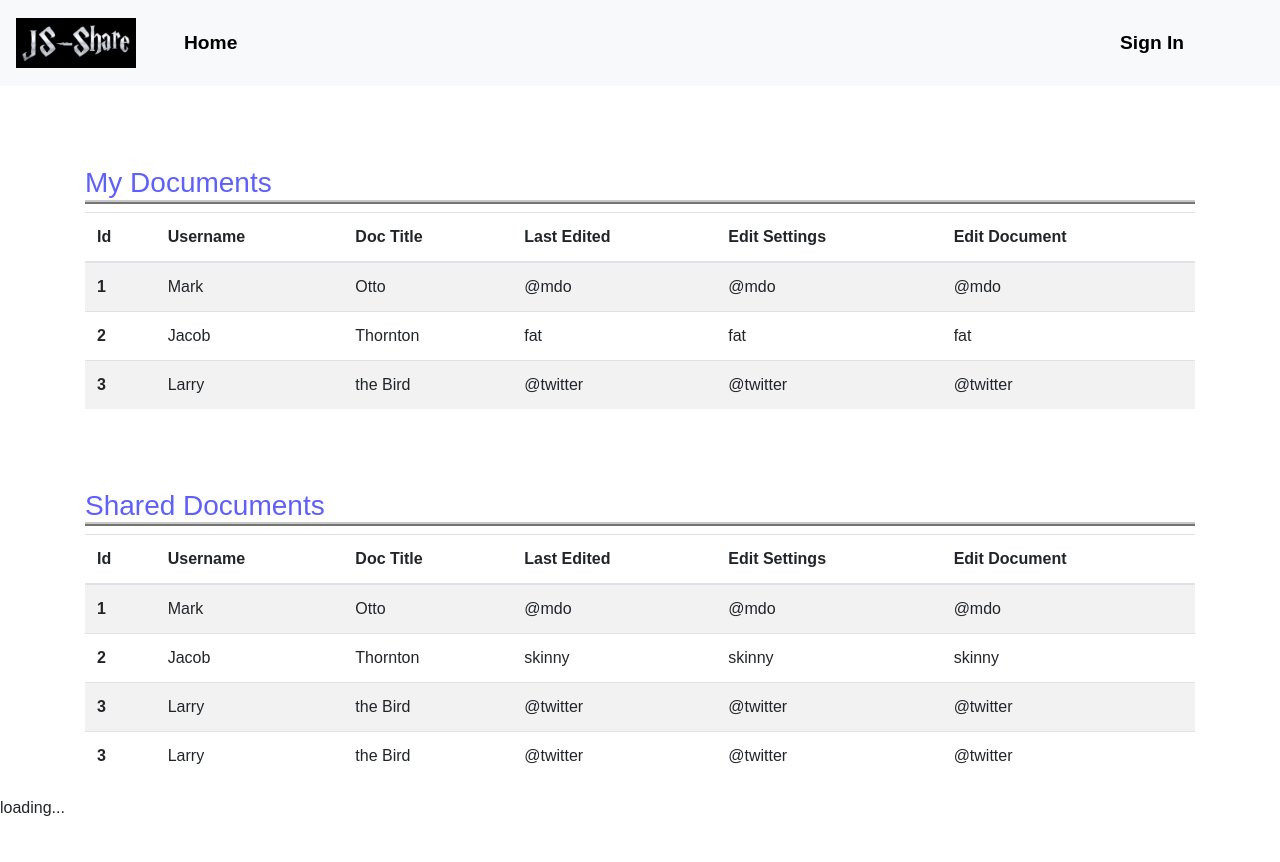
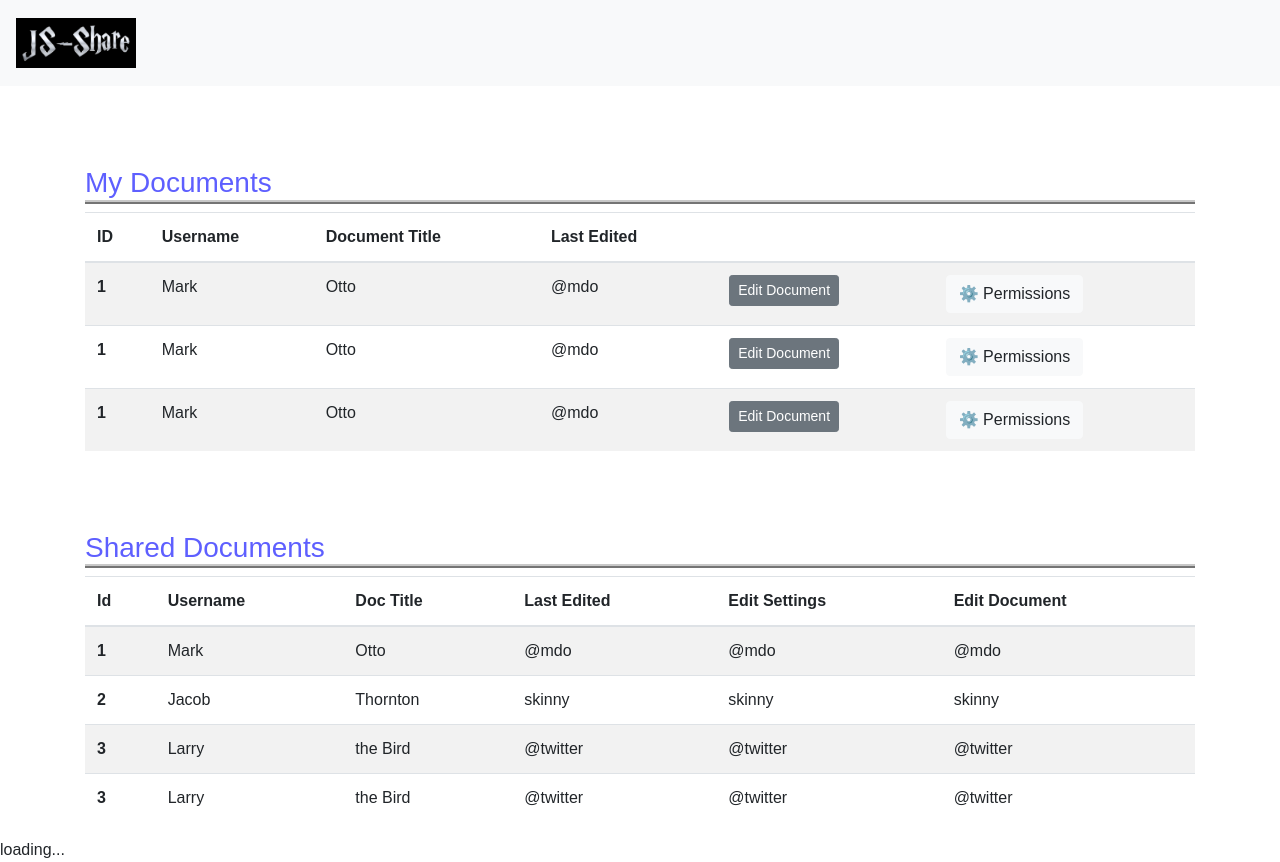
Before and after one commit to js-share/js-share, a React (Create React App) app in the folder client/: page /documents in a window 1280 px wide. Before the commit the page ends 820 px from the top, so only its background shows below. Built offline with nearby package versions, Linux system fonts and the light colour scheme; no server answers.

Commit message:
Getting ready to wire up server calls

```diff
--- a/client/public/style.css
+++ b/client/public/style.css
@@ -25,7 +25,3 @@ h3 {
   border-bottom-color: #C8C8C8;
   border-bottom-width: 4px;
 }
-
-td {
-  cursor: pointer;
-}
--- a/client/src/components/App.js
+++ b/client/src/components/App.js
@@ -22,13 +22,9 @@ class App extends Component {
     axios.get('/api/current_user')
       .then(
         (res) => {
-          this.setState({ auth: true });
+          this.setState({ auth: res.data || false });
         }
       )
-      .catch(err => {
-        console.log(err);
-        this.setState({ auth: false });
-      })
   }
   render() {
     return (
--- a/client/src/components/documents/CreateDoc.js
+++ b/client/src/components/documents/CreateDoc.js
@@ -1,37 +1,69 @@
-import React from 'react'
+import React, { Component } from 'react';
+import axios from 'axios';
 
-const CreateDoc = () => (
+class CreateDoc extends Component {
+  constructor(props) {
+    super(props);
+    this.state = {
+      owner: null,
+      docTitle: "",
+      sharedUsers: null
+
+    };
+  }
+
+  render() {
+
+    function handleSubmit(event) {
+      event.preventDefault();
+      let doctitle = document.getElementById('doctitle').value;
+      let sharedwith = document.getElementById('sharedwith').value;
+      console.log(doctitle, sharedwith);
+      document.getElementById('doctitle').value = '';
+      document.getElementById('sharedwith').value = '';
+    }
+
+    function handleCancel(event) {
+      event.preventDefault();
+      document.getElementById('doctitle').value = '';
+      document.getElementById('sharedwith').value = '';
+    }
+
+    axios.post(
+      '/api/createdoc', {
+        'owner': 'sidhi',
+        'name': this.doctitle,
+        'text_content': this.doctext,
+        'permitted_users': this.sharedwith
+      })
+      .then(
+        (res) => console.log(res)
+      )
+      .catch(
+        (err) => console.log(err)
+      )
+
+    return (
       <div className="container">
         <form>
-      <div class="form-group">
-        <label for="exampleFormControlInput1">Document Title</label>
-        <input type="text" class="form-control" id="doctitle" placeholder="Enter Documet Title" />
+          <div className="form-group">
+            <label htmlFor="doctitle">Document Title</label>
+            <input type="text" className="form-control" id="doctitle" placeholder="Enter Document Title" />
           </div>
-      <div class="form-group">
-        <label for="exampleFormControlSelect1">File Type</label>
-        <select class="form-control" id="filetype">
-          <option>{'jjavascript: === .js'}</option>
-          <option>React: === .jsx</option>
-          <option>Plaintext: ===.txt</option>
-          <option>Markdown: === .md</option>
-        </select>
+          <div className="form-group">
+            <label htmlFor="doctext">Users (email addresses separated by line)</label>
+            <textarea className="form-control" id="sharedwith" rows="4"></textarea>
           </div>
-      <div class="form-group">
-        <label for="exampleFormControlSelect2">Select Users <span><em>Hold down cmd/ctrl to select multiple users</em></span></label>
-        <select multiple class="form-control" id="sharedwith" rows="8">
-          <option>Leo</option>
-          <option>Loka</option>
-          <option>Luna</option>
-          <option>Wilbur</option>
-          <option>Charlie</option>
-        </select>
-      </div>
-      <div class="form-group">
-        <label for="exampleFormControlTextarea1">Document Text</label>
-        <textarea class="form-control" id="doc text" rows="9"></textarea>
+          <div className="float-right align-self-end">
+            <button onClick={handleCancel} className="btn btn-outline-danger">Cancel</button>
+            <button onClick={handleSubmit} className="btn btn-success ml-3">Save</button>
           </div>
         </form>
       </div>
+
     )
+  }
+
+}
 
 export default CreateDoc;
--- a/client/src/components/documents/MyDocs.js
+++ b/client/src/components/documents/MyDocs.js
@@ -6,12 +6,12 @@ const MyDocs = () => (
     <table className="table table-striped">
       <thead>
         <tr>
-          <th scope="col">Id</th>
+          <th scope="col">ID</th>
           <th scope="col">Username</th>
-          <th scope="col">Doc Title</th>
+          <th scope="col">Document Title</th>
           <th scope="col">Last Edited</th>
-          <th scope="col">Edit Settings</th>
-          <th scope="col">Edit Document</th>
+          <th scope="col"></th>
+          <th scope="col"></th>
         </tr>
       </thead>
       <tbody>
@@ -20,24 +20,24 @@ const MyDocs = () => (
           <td>Mark</td>
           <td>Otto</td>
           <td>@mdo</td>
-          <td>@mdo</td>
-          <td>@mdo</td>
+          <td><button className="btn btn-sm btn-secondary">Edit Document</button></td>
+          <td><button className="h-75 btn btn-md  btn-light" ><span role="img" aria-label="gear">⚙️ Permissions</span></button> </td>
         </tr>
         <tr>
-          <th scope="row">2</th>
-          <td>{"Jacob"}</td>
-          <td>{"Thornton"}</td>
-          <td>{"fat"}</td>
-          <td>{"fat"}</td>
-          <td>{"fat"}</td>
+          <th scope="row">1</th>
+          <td>Mark</td>
+          <td>Otto</td>
+          <td>@mdo</td>
+          <td><button className="btn btn-sm btn-secondary">Edit Document</button></td>
+          <td><button className="h-75 btn btn-md  btn-light" ><span role="img" aria-label="gear">⚙️ Permissions</span></button> </td>
         </tr>
         <tr>
-          <th scope="row">3</th>
-          <td>Larry</td>
-          <td>the Bird</td>
-          <td>@twitter</td>
-          <td>@twitter</td>
-          <td>@twitter</td>
+          <th scope="row">1</th>
+          <td>Mark</td>
+          <td>Otto</td>
+          <td>@mdo</td>
+          <td><button className="btn btn-sm btn-secondary">Edit Document</button></td>
+          <td><button className="h-75 btn btn-md  btn-light" ><span role="img" aria-label="gear">⚙️ Permissions</span></button> </td>
         </tr>
       </tbody>
     </table>
```
Lines whose indentation alone changed are shown as unchanged.
